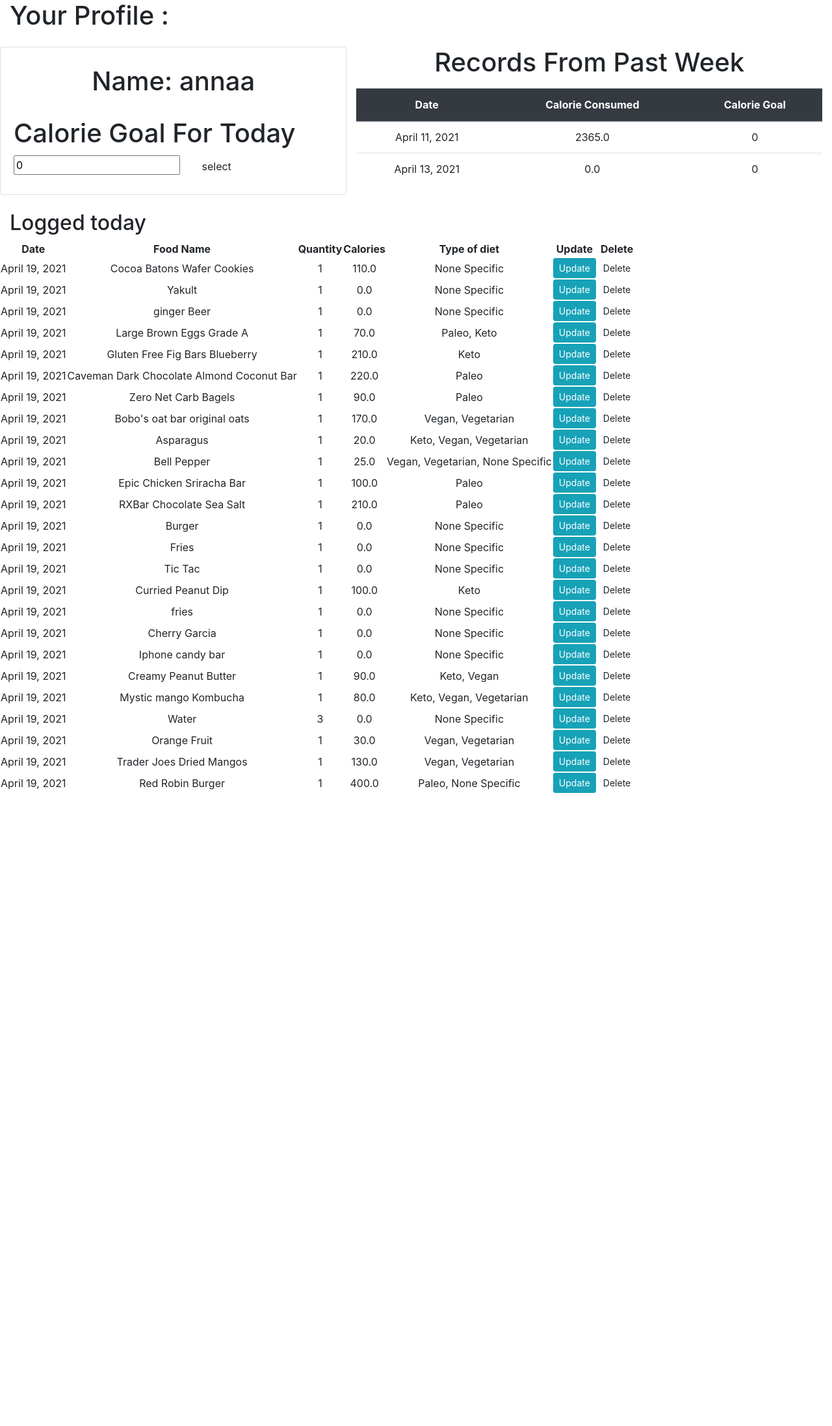
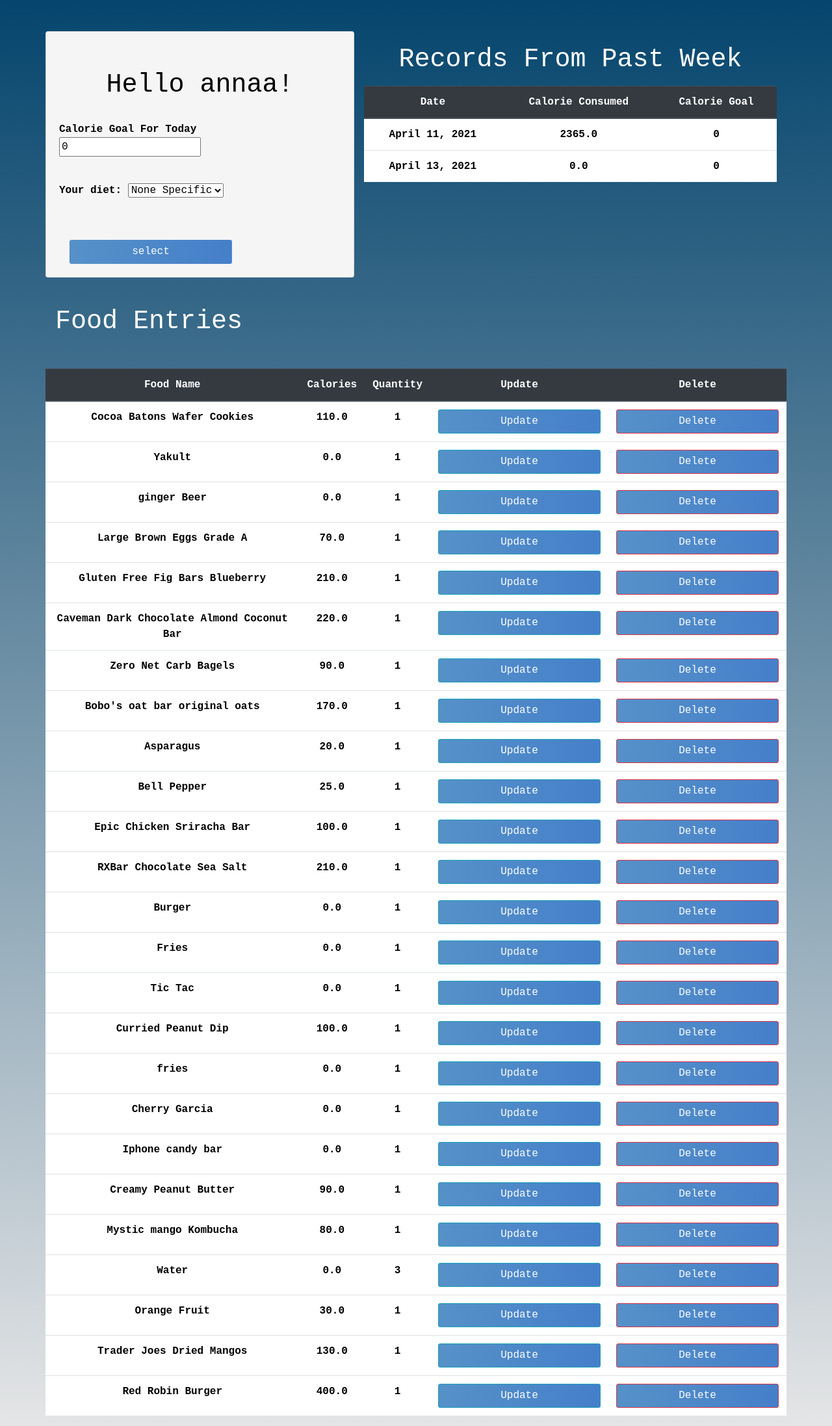
Before and after one commit to AnnaGarcia1207/Grubnlog, a Django app: page /profile/ in a window 1280 px wide. Shown: the part 56-2250 px from the top of the page at 65% size. Before the commit the page ends 1276 px from the top, so only its background shows below. Run offline with Django 3.2, Linux system fonts and the light colour scheme; a user stored in the database is signed in; data comes from the database, SQL or seed files in the repository; both versions use the stored data as it was after the commit; some libraries are stand-ins or nearby versions.

Commit message:
Made design changes

```diff
--- a/food_trackers/forms.py
+++ b/food_trackers/forms.py
@@ -50,5 +50,5 @@
 class ProfileForm(forms.ModelForm):
     class Meta:
         model = Profile
-        fields = ('calorie_goal',)
+        fields = ('calorie_goal', 'diet')
         # maybe include diet?
--- a/food_trackers/models.py
+++ b/food_trackers/models.py
@@ -12,7 +12,7 @@ DIET_CHOICES = (("Paleo", "Paleo"),
 
 
 class Food(models.Model):
-    # about the food
+    # about the foodx
     title = models.CharField(max_length=100, null=False)
     brand = models.CharField(max_length=100, blank=True)
     quantity = models.PositiveIntegerField(null=False, default=1)
--- a/food_trackers/templates/food_trackers/food_details.html
+++ b/food_trackers/templates/food_trackers/food_details.html
@@ -2,7 +2,10 @@
 
 {% block content %}
     <style>
-        body{ background:linear-gradient(to top, #000428, #004e92);}
+        body{ background:linear-gradient(to top, #000428, #004e92);
+        height: 100vh;
+        }
+
         .food_detail{ linear-gradient(to bottom, #000428, #004e92);
         height:100%;
         }
--- a/food_trackers/templates/food_trackers/profile.html
+++ b/food_trackers/templates/food_trackers/profile.html
@@ -1,25 +1,125 @@
 {% extends 'base_layout.html' %}
 
 {% block content %}
+
     <title>Home Page</title>
-    <div class="container-fluid">
-    <h1 class="headline">Your Profile :</h1>
+    <style>
+
+.profile_body{
+background: #00416A;  /* fallback for old browsers */
+background: -webkit-linear-gradient(to top, #E4E5E6, #00416A);  /* Chrome 10-25, Safari 5.1-6 */
+background: linear-gradient(to top, #E4E5E6, #00416A); /* W3C, IE 10+/ Edge, Firefox 16+, Chrome 26+, Opera 12+, Safari 7+ */
+
+height:100%;
+}
+
+.btn {
+background: #457fca;  /* fallback for old browsers */
+background: -webkit-linear-gradient(to right, #5691c8, #457fca);  /* Chrome 10-25, Safari 5.1-6 */
+background: linear-gradient(to right, #5691c8, #457fca); /* W3C, IE 10+/ Edge, Firefox 16+, Chrome 26+, Opera 12+, Safari 7+ */
+
+  color: white !important;
+  font-size: 16px;
+  line-height: 25px;
+  padding: 5px 0;
+  text-decoration: none;
+  text-shadow: none;
+  border-radius: 3px;
+  box-shadow: none;
+  transition: 0.25s;
+  display: block;
+  width: 250px;
+  margin: 0 auto;
+}
+
+.btn:hover {
+  background-color: green;
+}
+
+
+.item{
+  padding-left:5px;
+  padding-right:5px;
+
+}
+.card {
+ background:whitesmoke;
+ color:black;
+
+}
+
+.card a {
+	text-decoration: none ;
+	color:white;
+}
+
+.card{
+  padding-top:50px;
+  font-family: 'Courier New', Courier, monospace;
+
+}
+
+.headline {
+  font-family: 'Courier New', Courier, monospace;
+  padding-top:20px;
+ color: white;
+ font-weight: 400;
+
+}
+
+
+.table {
+    background-color: white;
+    color: black;
+    font-family:'Courier New', Courier, monospace;
+    font-weight:800;
+}
+table.table-bordered > thead > tr > th {
+  border:1px solid #1e3c72;
+}
+table.table-bordered > tbody > tr > td {
+  border:1px solid #1e3c72;
+}
+
+.profile-submit {
+background: #457fca;  /* fallback for old browsers */
+background: -webkit-linear-gradient(to right, #5691c8, #457fca);  /* Chrome 10-25, Safari 5.1-6 */
+background: linear-gradient(to right, #5691c8, #457fca); /* W3C, IE 10+/ Edge, Firefox 16+, Chrome 26+, Opera 12+, Safari 7+ */
+}
+
+.form-labels {
+  font-family: 'Courier New', Courier, monospace;
+  color:#457fca;
+
+}
+p{
+   font-weight:600;
+}
+
+
+    </style>
+    <body class="profile_body">
+    <div class="container">
+<!--    <h1 class="headline">Profile :</h1>-->
+        <br>
         <div class="row mt-4 mb-4">
             <div class="col-lg-5 card card-body">
             <div class="app-title">
 
-                <h1 class="text-center profile-text mt-2">Name: {{ request.user }} </h1>
+                <h1 class="text-center profile-text mt-2">Hello {{ request.user }}! </h1>
 
             </div>
 
             <form method="POST" action="" class="login-form pt-4">
               {% csrf_token %}
-                {% for field in form %}
-                <h1>Calorie Goal For Today</h1>
-                {{ field }}
-                {% endfor %}
+
+                <p>Calorie Goal For Today {{form.calorie_goal}}</p><br>
+                <p>Your diet: {{form.diet}}</p>
+                <br>
+                <div class="button_space">
+                    <br>
                 <input class="btn login_btn profile-submit ml-3" type="submit" value="select">
-
+                </div>
             </form>
         </div>
 
@@ -49,35 +149,35 @@
 
      </div>
 
-    <h2 class="text-left headline">Logged today</h2>
-    <div class="row mt-6">
-        <table class="tables text-center">
+    <h1 class="text-left headline">Food Entries</h1>
+
+     <div class="row mt-5">
+      <table class="table text-center">
             <thead class="thead-dark">
                 <tr>
-                    <th scope ="col">Date</th>
-                    <th scope ="col">Food Name</th>
-                    <th scope ="col">Quantity</th>
-                    <th scope ="col">Calories</th>
-                    <th scope ="col">Type of diet</th>
-                    <th scope ="col">Update</th>
-                    <th scope ="col">Delete</th>
+                    <th scope="col">Food Name</th>
+                    <th scope="col">Calories</th>
+                    <th scope="col">Quantity</th>
+                    <th scope="col">Update</th>
+                    <th scope="col">Delete</th>
                 </tr>
             </thead>
+            <tbody>
                 {% for food in food_items %}
                 <tr>
-                    <td>{{ food.created_on }}</td>
                     <td>{{ food.title }}</td>
+                    <td>{{ food.calories }}</td>
                     <td>{{ food.quantity }}</td>
-                    <td>{{ food.calories }}</td>
-                    <td>{{ food.diet }}</td>
                     <td><a class="btn btn-sm btn-info" href="{% url 'food_trackers:update_food' food.id %}">Update</a></td>
-                    <td><a class="btn btn-sm " href="{% url 'food_trackers:delete_food' food.id %}">Delete</a></td>
+                    <td><a class="btn btn-sm btn-danger" href="{% url 'food_trackers:delete_food' food.id %}">Delete</a></td>
+
+
                 </tr>
                 {% endfor %}
-            <tbody>
-
             </tbody>
         </table>
     </div>
+</div>
 
+    </body>
 {% endblock %}
--- a/food_trackers/urls.py
+++ b/food_trackers/urls.py
@@ -15,6 +15,7 @@ urlpatterns = [
     path('log_food/', views.log_food, name='log_food'),
     path('create/', views.create, name='create'),
     path('profile/', views.profile, name='profile'),
+    path('pie_chart/', views.pie_chart, name='pie_chart'),
     path('update_food/<str:pk>/', views.update_food, name='update_food'),
     path('delete_food/<str:pk>/', views.delete_food, name='delete_food'),
     path('<slug:slug>/', views.food_details, name='food_details'),
--- a/food_trackers/views.py
+++ b/food_trackers/views.py
@@ -118,7 +118,7 @@ def update_food(request, pk):
         form = AddFoodForm(request.POST, instance=food_item)
         if form.is_valid():
             form.save()
-            return redirect('food_trackers:log_food')
+            return redirect('food_trackers:profile')
     return render(request, 'food_trackers/create_food.html', {'form': form})
 
 
@@ -153,53 +153,54 @@ def profile(request):
 
 @login_required(login_url='food_trackers:login')  # This protects this view
 def home(request):
-    calories = Profile.objects.filter(profile_of=request.user).last()
-    calorie_goal = calories.calorie_goal
+    person = Profile.objects.filter(profile_of=request.user).last()  #
+    calorie_goal = person.calorie_goal  #
 
-    if date.today() > calories.date:
+    if date.today() > person.date:
         profile = Profile.objects.create(profile_of=request.user)
         profile.save()
-    calories = Profile.objects.filter(profile_of=request.user).last()
+    person = Profile.objects.filter(profile_of=request.user).last()  #
 
-    all_logs_today = PostFood.objects.filter(profile=calories)
+    all_logs_today = PostFood.objects.filter(profile=person)  #
 
-    calorie_goal_status = calorie_goal - calories.total_calorie
+    calorie_goal_status = calorie_goal - person.total_calorie
     over_calorie = 0
 
     if calorie_goal_status < 0:
         over_calorie = abs(calorie_goal_status)
 
     context = {
-        'total_calorie': calories.total_calorie,
+        'total_calorie': person.total_calorie,  #
         'calorie_goal': calorie_goal,
         'calorie_goal_status': calorie_goal_status,
         'over_calorie': over_calorie,
         'food_selected_today': all_logs_today
-
     }
 
     return render(request, 'food_trackers/home.html', context)
 
 
-def display_chart(request):
+def pie_chart(request):
     person = Profile.objects.filter(profile_of=request.user).last()
-    foods_selected = person.food_selected
 
+    if date.today() > person.date:
+        profile = Profile.objects.create(profile_of=request.user)
+        profile.save()
+    person = Profile.objects.filter(profile_of=request.user).last()
 
-def demo_piechart(request):
-    """
-    pieChart page
-    """
-    xdata = ["Apple", "Apricot", "Avocado", "Banana", "Boysenberries", "Blueberries", "Dates", "Grapefruit", "Kiwi",
-             "Lemon"]
-    ydata = [52, 48, 160, 94, 75, 71, 490, 82, 46, 17]
+    all_logs_today = PostFood.objects.filter(profile=person)
 
-    extra_serie = {"tooltip": {"y_start": "", "y_end": " cal"}}
-    chartdata = {'x': xdata, 'y1': ydata, 'extra1': extra_serie}
-    charttype = "pieChart"
+    entries = all_logs_today
 
-    data = {
-        'charttype': charttype,
-        'chartdata': chartdata,
-    }
-    return render(request, 'piechart.html', data)
+    # labels = ['fats', 'proteins', 'carbs']
+    # data = [0, 0, 0]
+    # for i in entries:
+    #     data[0] += i.fats
+    #     data[0] += i.proteins
+    #     data[0] += i.carbs
+
+    # context = {
+    #     'labels': labels,
+    #     'data': data,
+    # }
+    return render(request, 'pie_chart.html', {'data': all_logs_today} )
```
Also changed, not shown: food_trackers/templates/food_trackers/create_food.html (+35 -24 lines), food_trackers/templates/food_trackers/history.html (+6 -3 lines), food_trackers/templates/food_trackers/home.html (+29 -39 lines), food_trackers/templates/food_trackers/log_food.html (+10 -6 lines), food_trackers/templates/food_trackers/login.html (+7 -1 lines), food_trackers/templates/food_trackers/pie_chart.html (added, +15 -0 lines), db.sqlite3, static/styles.css (line endings or trailing spaces).
